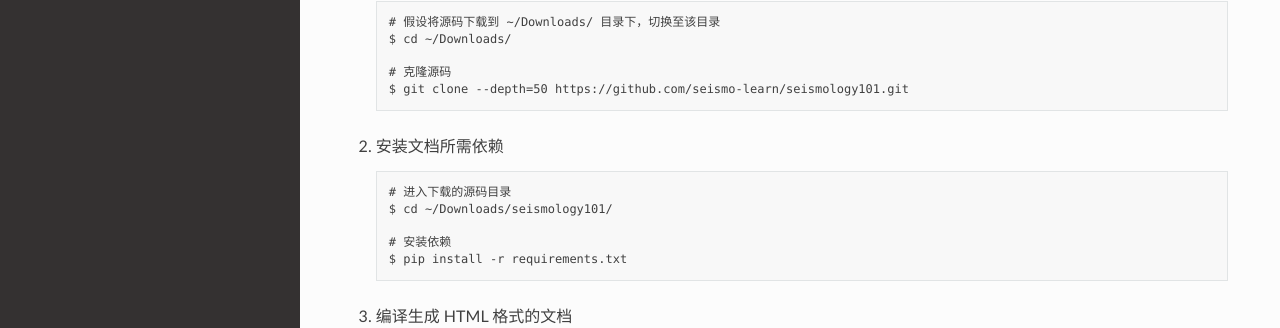
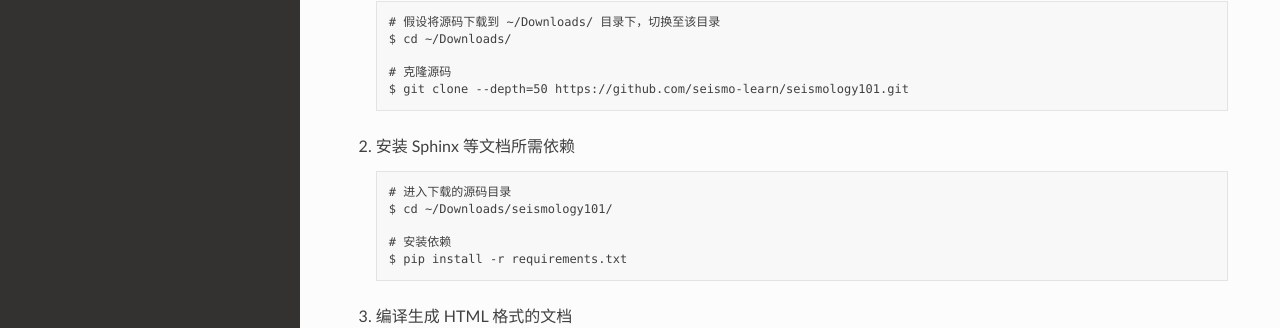
Before and after one commit to seismo-learn/contributing, a Sphinx documentation site: the page built from source/building.rst, in a window 1280 px wide and 1322 px high. Shown: the part 560-888 px from the top of the window. Built offline with Sphinx 7.4.7 and the Read the Docs theme 2.0.0, drawn with Linux system fonts in a browser that asks for light colours.

Commit message:
Add Sphinx

```diff
--- a/source/building.rst
+++ b/source/building.rst
@@ -37,7 +37,7 @@ Sphinx 构建网站
         # 克隆源码
         $ git clone --depth=50 https://github.com/seismo-learn/seismology101.git
 
-2.  安装文档所需依赖
+2.  安装 Sphinx 等文档所需依赖
 
     ::
 
```
